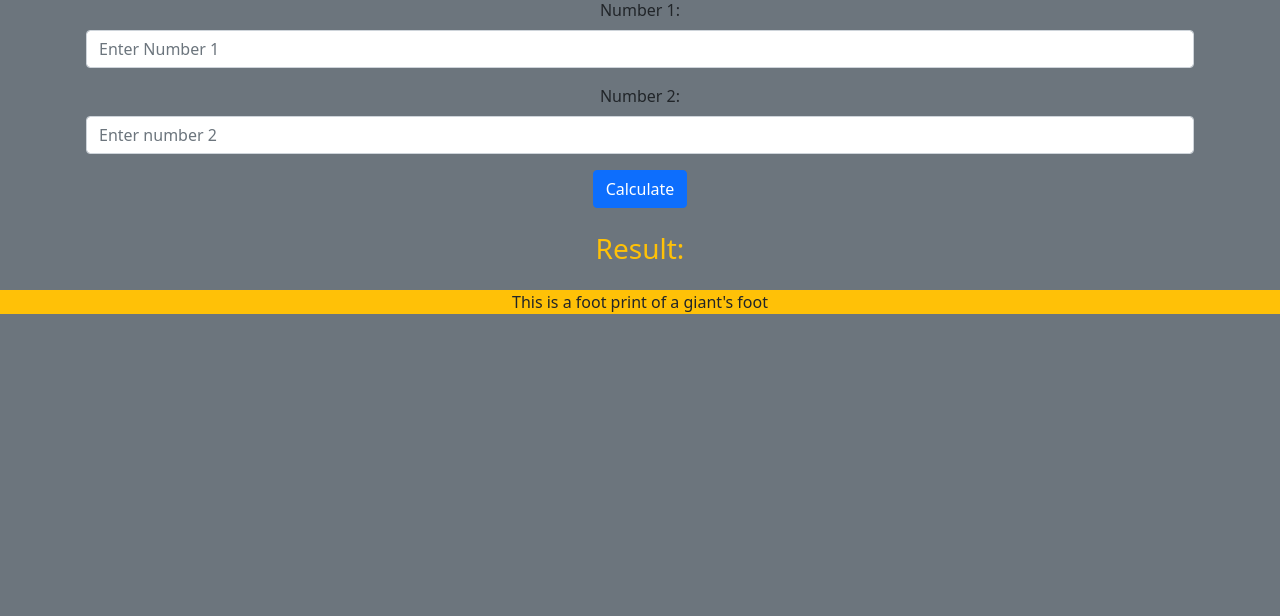
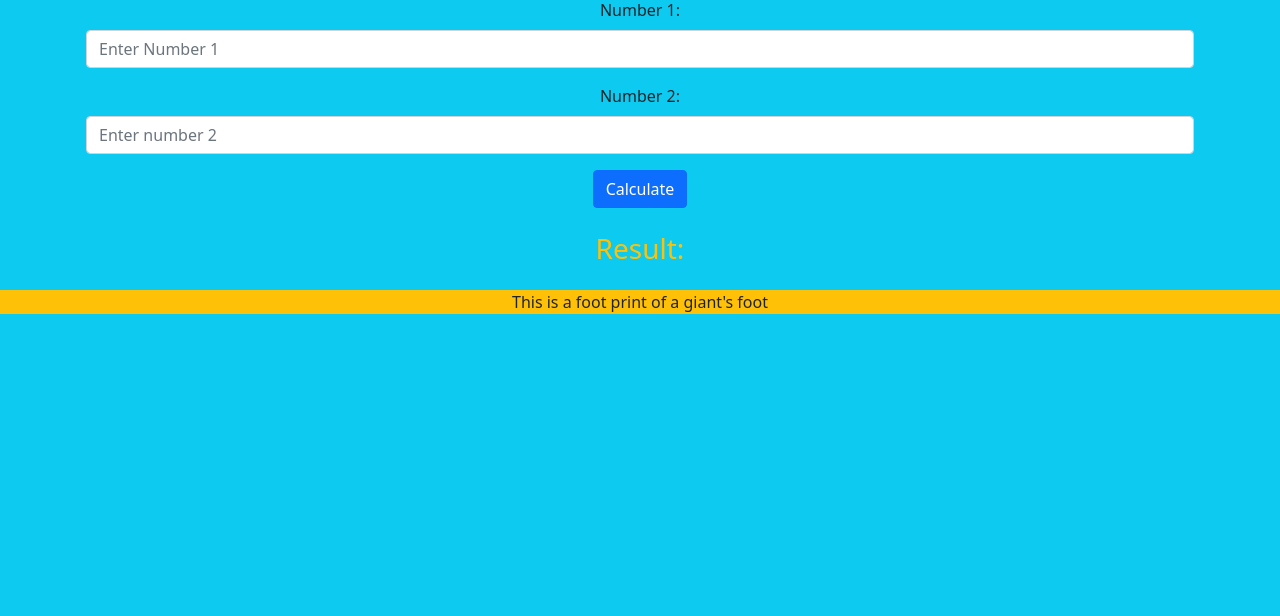
Before and after one commit to nathanWanderTech/git-bisect-for-tekos-conf, a plain HTML site: page index.html in a window 1280 px wide. Shown: the part 184-800 px from the top of the page. Drawn offline with nearby package versions, Linux system fonts and the light colour scheme.

Commit message:
Change background

```diff
--- a/index.html
+++ b/index.html
@@ -11,7 +11,7 @@
     />
     <link rel="stylesheet" href="style.css" />
   </head>
-  <body class="bg-secondary">
+  <body class="bg-info">
     <header>
       <nav class="navbar navbar-expand-sm bg-dark">
         <div class="container-fluid">
```
